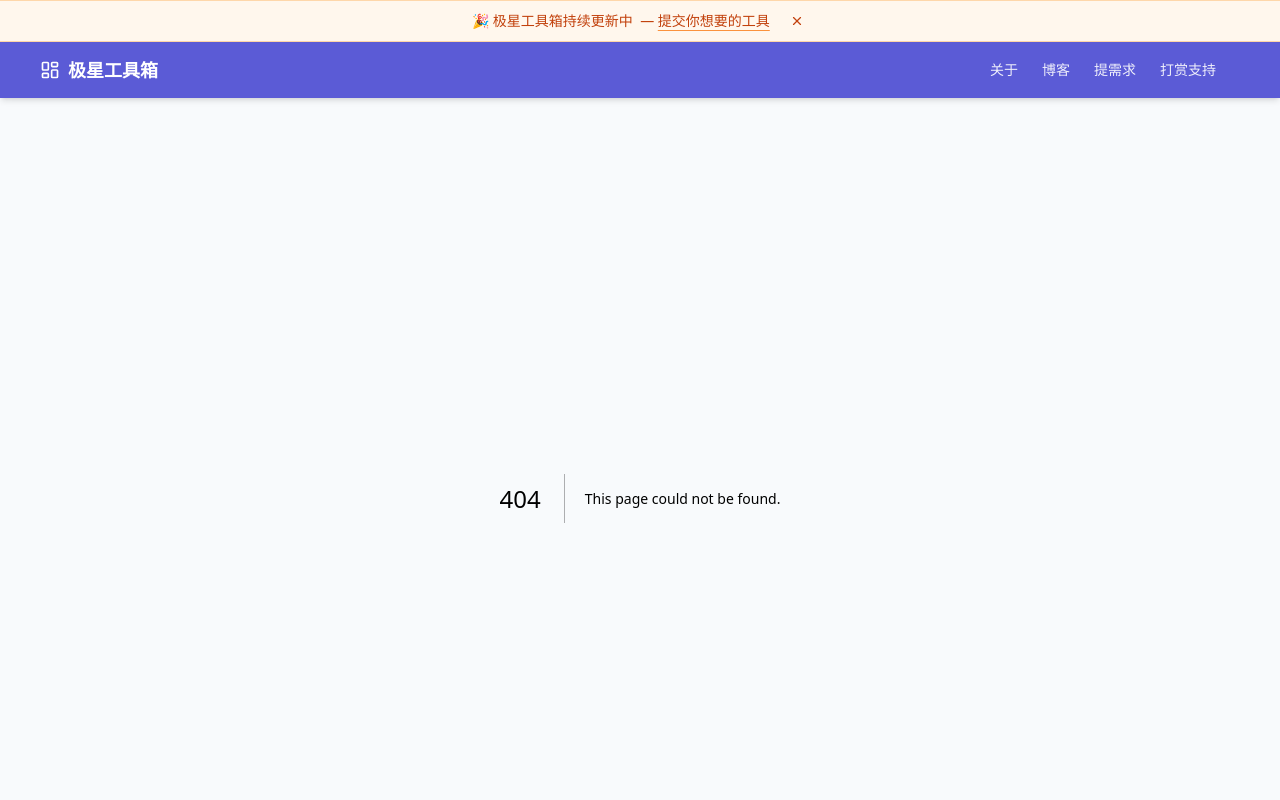
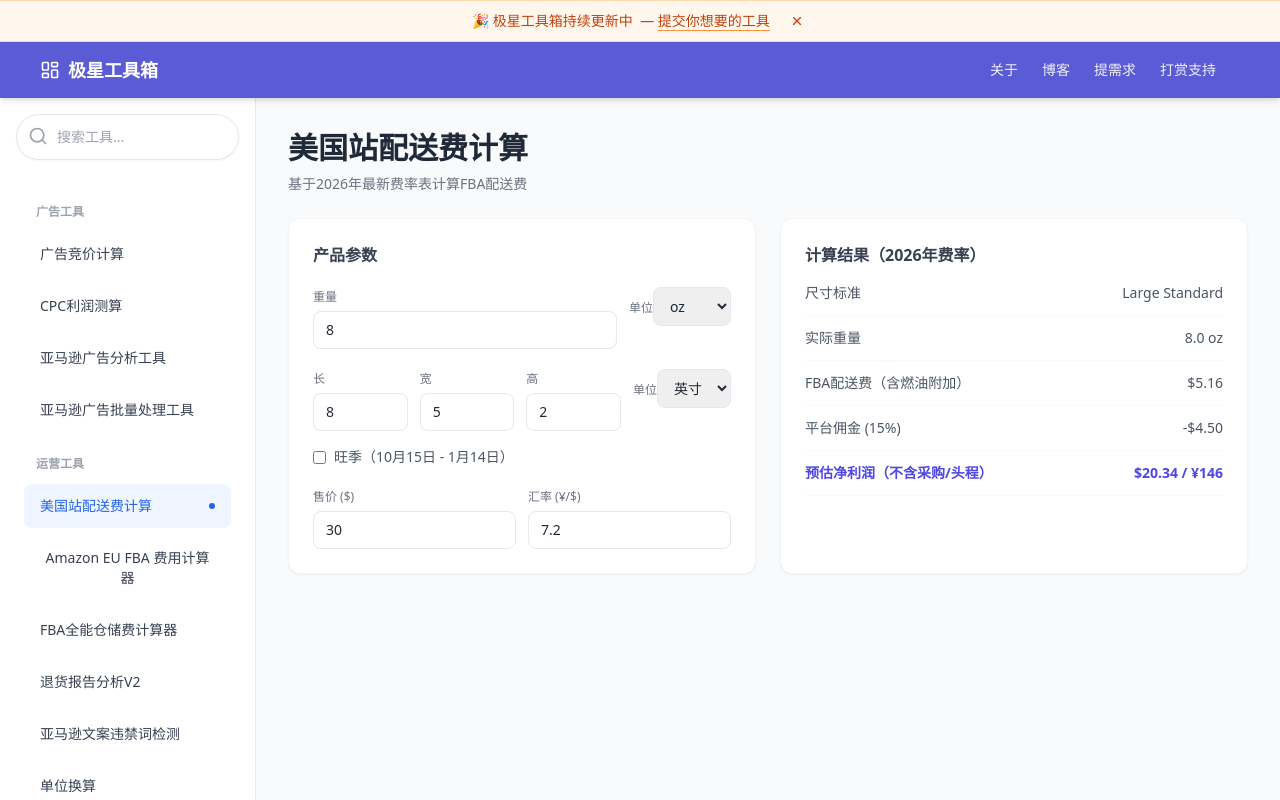
Before and after one commit to JasonZPP/jixing-toolbox, a Next.js app: page /functionality/delivery in a window 1280 px wide. Before the commit this address had no page. Shown: the top 800 px of the page. Built offline with nearby package versions, Linux system fonts and the light colour scheme.

Commit message:
feat: add US FBA delivery fee calculator with 2026 rate schedule

```diff
--- /dev/null
+++ b/app/functionality/delivery/page.tsx
@@ -0,0 +1,103 @@
+'use client'
+import { useState } from 'react'
+import ToolLayout from '@/components/ToolLayout'
+import { calcFbaUs, getSizeStandard } from '@/lib/calc/fba-us'
+
+export default function DeliveryPage() {
+  const [weight, setWeight] = useState(8)
+  const [unit, setUnit] = useState<'oz' | 'g'>('oz')
+  const [length, setLength] = useState(8)
+  const [width, setWidth] = useState(5)
+  const [height, setHeight] = useState(2)
+  const [dimUnit, setDimUnit] = useState<'in' | 'cm'>('in')
+  const [isPeak, setIsPeak] = useState(false)
+  const [price, setPrice] = useState(30)
+  const [exchangeRate, setExchangeRate] = useState(7.2)
+
+  const weightOz = unit === 'oz' ? weight : weight / 28.35
+  const lengthIn = dimUnit === 'in' ? length : length / 2.54
+  const widthIn = dimUnit === 'in' ? width : width / 2.54
+  const heightIn = dimUnit === 'in' ? height : height / 2.54
+
+  const size = getSizeStandard({ weightOz, lengthIn, widthIn, heightIn })
+  const fbaFee = calcFbaUs({ weightOz, lengthIn, widthIn, heightIn, year: 2026, isPeak })
+  const commission = price * 0.15
+  const netProfit = price - fbaFee - commission
+
+  return (
+    <ToolLayout title="美国站配送费计算" description="基于2026年最新费率表计算FBA配送费">
+      <div className="grid grid-cols-1 lg:grid-cols-2 gap-6">
+        <div className="bg-white rounded-xl border border-gray-100 shadow-sm p-6 space-y-4">
+          <h3 className="font-semibold text-gray-700">产品参数</h3>
+          <div className="flex gap-3">
+            <div className="flex-1">
+              <label className="text-xs text-gray-500">重量</label>
+              <input type="number" min="0" step="0.1" value={weight} onChange={e => setWeight(+e.target.value)}
+                className="w-full border border-gray-200 rounded-lg px-3 py-2 text-sm mt-1 focus:outline-none focus:ring-2 focus:ring-indigo-400" />
+            </div>
+            <div>
+              <label className="text-xs text-gray-500">单位</label>
+              <select value={unit} onChange={e => setUnit(e.target.value as 'oz' | 'g')}
+                className="border border-gray-200 rounded-lg px-3 py-2 text-sm mt-1 focus:outline-none focus:ring-2 focus:ring-indigo-400">
+                <option value="oz">oz</option>
+                <option value="g">克(g)</option>
+              </select>
+            </div>
+          </div>
+          <div className="flex gap-3">
+            {(['长', '宽', '高'] as const).map((label, idx) => {
+              const vals = [length, width, height]
+              const setters = [setLength, setWidth, setHeight]
+              return (
+                <div key={label} className="flex-1">
+                  <label className="text-xs text-gray-500">{label}</label>
+                  <input type="number" min="0" step="0.1" value={vals[idx]} onChange={e => setters[idx](+e.target.value)}
+                    className="w-full border border-gray-200 rounded-lg px-3 py-2 text-sm mt-1 focus:outline-none focus:ring-2 focus:ring-indigo-400" />
+                </div>
+              )
+            })}
+            <div>
+              <label className="text-xs text-gray-500">单位</label>
+              <select value={dimUnit} onChange={e => setDimUnit(e.target.value as 'in' | 'cm')}
+                className="border border-gray-200 rounded-lg px-3 py-2 text-sm mt-1 focus:outline-none focus:ring-2 focus:ring-indigo-400">
+                <option value="in">英寸</option>
+                <option value="cm">cm</option>
+              </select>
+            </div>
+          </div>
+          <label className="flex items-center gap-2 text-sm text-gray-600">
+            <input type="checkbox" checked={isPeak} onChange={e => setIsPeak(e.target.checked)} />
+            旺季（10月15日 - 1月14日）
+          </label>
+          <div className="flex gap-3">
+            <div className="flex-1">
+              <label className="text-xs text-gray-500">售价 ($)</label>
+              <input type="number" min="0" step="0.5" value={price} onChange={e => setPrice(+e.target.value)}
+                className="w-full border border-gray-200 rounded-lg px-3 py-2 text-sm mt-1 focus:outline-none focus:ring-2 focus:ring-indigo-400" />
+            </div>
+            <div className="flex-1">
+              <label className="text-xs text-gray-500">汇率 (¥/$)</label>
+              <input type="number" min="1" step="0.1" value={exchangeRate} onChange={e => setExchangeRate(+e.target.value)}
+                className="w-full border border-gray-200 rounded-lg px-3 py-2 text-sm mt-1 focus:outline-none focus:ring-2 focus:ring-indigo-400" />
+            </div>
+          </div>
+        </div>
+        <div className="bg-white rounded-xl border border-gray-100 shadow-sm p-6 space-y-3">
+          <h3 className="font-semibold text-gray-700 mb-4">计算结果（2026年费率）</h3>
+          {[
+            { label: '尺寸标准', value: size },
+            { label: '实际重量', value: `${weightOz.toFixed(1)} oz` },
+            { label: 'FBA配送费（含燃油附加）', value: `$${fbaFee.toFixed(2)}` },
+            { label: '平台佣金 (15%)', value: `-$${commission.toFixed(2)}` },
+            { label: '预估净利润（不含采购/头程）', value: `$${netProfit.toFixed(2)} / ¥${(netProfit*exchangeRate).toFixed(0)}`, highlight: true },
+          ].map(row => (
+            <div key={row.label} className={`flex justify-between border-b border-gray-50 pb-3 ${(row as {highlight?: boolean}).highlight ? 'font-bold text-indigo-600' : 'text-gray-600'}`}>
+              <span className="text-sm">{row.label}</span>
+              <span className="text-sm">{row.value}</span>
+            </div>
+          ))}
+        </div>
+      </div>
+    </ToolLayout>
+  )
+}
--- /dev/null
+++ b/lib/calc/fba-us.ts
@@ -0,0 +1,37 @@
+export interface FbaUsInput {
+  weightOz: number
+  lengthIn: number
+  widthIn: number
+  heightIn: number
+  year?: 2025 | 2026
+  isPeak?: boolean
+}
+
+export function getSizeStandard(input: Omit<FbaUsInput, 'year' | 'isPeak'>): string {
+  const { weightOz, lengthIn, widthIn, heightIn } = input
+  const dims = [lengthIn, widthIn, heightIn].sort((a, b) => b - a)
+  if (weightOz <= 15 && dims[0] <= 9 && dims[1] <= 6 && dims[2] <= 0.75) return 'Small Standard'
+  if (weightOz <= 400 && dims[0] <= 18 && dims[1] <= 14 && dims[2] <= 8) return 'Large Standard'
+  if (dims[0] <= 60 && dims[1] <= 30 && weightOz <= 1120) return 'Large Bulky'
+  return 'Extra Large'
+}
+
+const FEE_2026: Record<string, (weightOz: number) => number> = {
+  'Small Standard': (w) => w <= 2 ? 3.56 : w <= 4 ? 3.69 : w <= 6 ? 3.90 : w <= 8 ? 3.99 : w <= 10 ? 4.15 : w <= 12 ? 4.23 : w <= 14 ? 4.39 : 4.55,
+  'Large Standard': (w) => {
+    const lb = w / 16
+    if (lb <= 0.5) return 4.99; if (lb <= 1) return 5.15; if (lb <= 1.5) return 5.42
+    if (lb <= 2) return 5.69; if (lb <= 2.5) return 6.00; if (lb <= 3) return 6.30
+    return 6.30 + (lb - 3) * 0.32
+  },
+  'Large Bulky': (w) => { const lb = w / 16; return 9.73 + Math.max(0, lb - 1) * 0.42 },
+  'Extra Large': (w) => { const lb = w / 16; return 26.33 + Math.max(0, lb - 90) * 0.83 },
+}
+
+export function calcFbaUs(input: FbaUsInput): number {
+  const size = getSizeStandard(input)
+  const fee = FEE_2026[size]?.(input.weightOz) ?? 0
+  const fuelSurcharge = fee * 0.035
+  const peakSurcharge = input.isPeak ? (size.includes('Small') || size === 'Large Standard' ? 0.35 : 0.60) : 0
+  return fee + fuelSurcharge + peakSurcharge
+}
```
Also changed, not shown: 1 other file (tests, documents, lock files or other folders).
